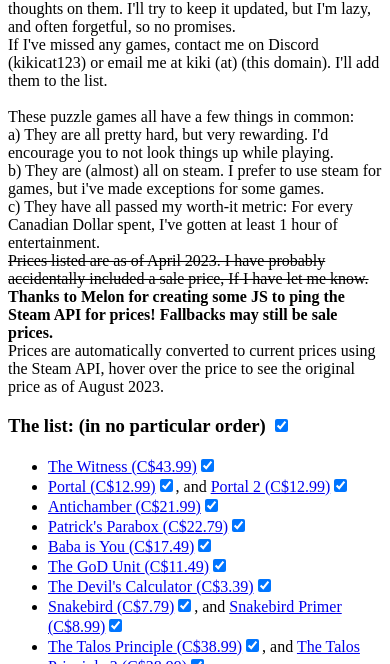
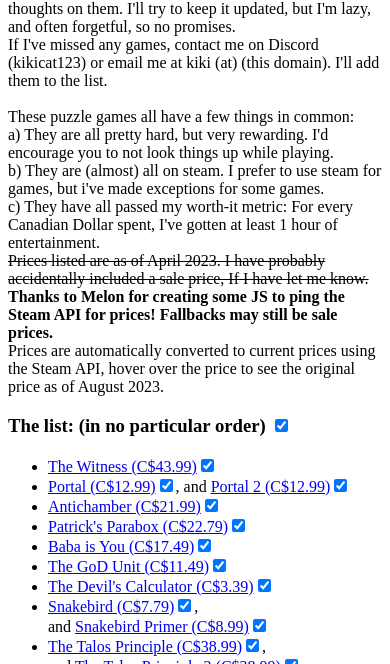
Before and after one commit to Kikithecat12345/website, a plain HTML site: page puzzles.html in a window 390 px wide. Shown: the part 180-844 px from the top of the page. Drawn offline with Linux system fonts and the light colour scheme; no server answers.

Commit message:
Improve line handling for games listed on a single line

```diff
--- a/puzzles.html
+++ b/puzzles.html
@@ -1,6 +1,6 @@
 <title>Puzzle Game list</title>
 <meta name="viewport" content="width=device-width, initial-scale=1.0"/>
-<style>@media(prefers-color-scheme: dark){body{color: #dddddd;background-color: #1c1b22;}a{color:tomato}}.game-price:before{content:"(";}.game-price:after{content:")";}</style>
+<style>@media(prefers-color-scheme: dark){body{color: #dddddd;background-color: #1c1b22;}a{color:tomato}}.game-price:before{content:"(";}.game-price:after{content:")";}span.line{display:inline-block;}</style>
 <h1>Kikicat123's Ultimate Puzzle Game List (pat. pending)</h1>
 <h3 style="margin-bottom: 0%;">What is this?</h3>
 This is a list of puzzle games I've played, and my thoughts on them. I'll try to keep it updated, but I'm lazy, and often forgetful, so no promises. <br />
@@ -16,14 +16,23 @@ Prices are automatically converted to current prices using the Steam API, hover
 <h3>The list: (in no particular order) <input type="checkbox" id="global-checkbox" checked></h3>
 <ul>
     <li><a href="//store.steampowered.com/app/210970" target="_blank">The Witness <span data-game-id="210970" class="game-price">C$43.99</span></a></li>
-    <li><a href="//store.steampowered.com/app/400" target="_blank">Portal <span data-game-id="400" class="game-price">C$12.99</span></a>, and <a href="//store.steampowered.com/app/620" target="_blank">Portal 2 <span data-game-id="620" class="game-price">C$12.99</span></a></li>
+    <li>
+        <span class="line"><a href="//store.steampowered.com/app/400" target="_blank">Portal <span data-game-id="400" class="game-price">C$12.99</span></a>,</span>
+        <wbr><span class="line">and <a href="//store.steampowered.com/app/620" target="_blank">Portal 2 <span data-game-id="620" class="game-price">C$12.99</span></a></span>
+    </li>
     <li><a href="//store.steampowered.com/app/219890" target="_blank">Antichamber <span data-game-id="219890" class="game-price">C$21.99</span></a></li>
     <li><a href="//store.steampowered.com/app/1260520" target="_blank">Patrick's Parabox <span data-game-id="1260520" class="game-price">C$22.79</span></a></li>
     <li><a href="//store.steampowered.com/app/736260" target="_blank">Baba is You <span data-game-id="736260" class="game-price">C$17.49</span></a></li>
     <li><a href="//store.steampowered.com/app/1204440" target="_blank">The GoD Unit <span data-game-id="1204440" class="game-price">C$11.49</span></a></li>
     <li><a href="//store.steampowered.com/app/1014280" target="_blank">The Devil's Calculator <span data-game-id="1014280" class="game-price">C$3.39</span></a></li>
-    <li><a href="//store.steampowered.com/app/357300" target="_blank">Snakebird <span data-game-id="357300" class="game-price">C$7.79</span></a>, and <a href="//store.steampowered.com/app/1014140" target="_blank">Snakebird Primer <span data-game-id="1014140" class="game-price">C$8.99</span></a></li>
-    <li><a href="//store.steampowered.com/app/257510" target="_blank">The Talos Principle <span data-game-id="257510" class="game-price">C$38.99</span></a>, and <a href="//store.steampowered.com/app/835960" target="_blank">The Talos Principle 2 <span data-game-id="835960" class="game-price">C$38.99</span></a></li>
+    <li>
+        <span class="line"><a href="//store.steampowered.com/app/357300" target="_blank">Snakebird <span data-game-id="357300" class="game-price">C$7.79</span></a>,</span>
+        <wbr><span class="line">and <a href="//store.steampowered.com/app/1014140" target="_blank">Snakebird Primer <span data-game-id="1014140" class="game-price">C$8.99</span></a></span>
+    </li>
+    <li>
+        <span class="line"><a href="//store.steampowered.com/app/257510" target="_blank">The Talos Principle <span data-game-id="257510" class="game-price">C$38.99</span></a>,</span>
+        <wbr><span class="line">and <a href="//store.steampowered.com/app/835960" target="_blank">The Talos Principle 2 <span data-game-id="835960" class="game-price">C$38.99</span></a></span>
+    </li>
     <li><a href="//store.steampowered.com/app/1299400" target="_blank">Understand <span data-game-id="1299400" class="game-price">C$4.99</span></a></li>
     <li><a href="//store.steampowered.com/app/473950" target="_blank">Manifold Garden <span data-game-id="473950" class="game-price">C$21.99</span></a></li>
     <li><a href="//store.steampowered.com/app/684270" target="_blank">Silicon Zeroes <span data-game-id="684270" class="game-price">C$16.99</span></a></li>
```
